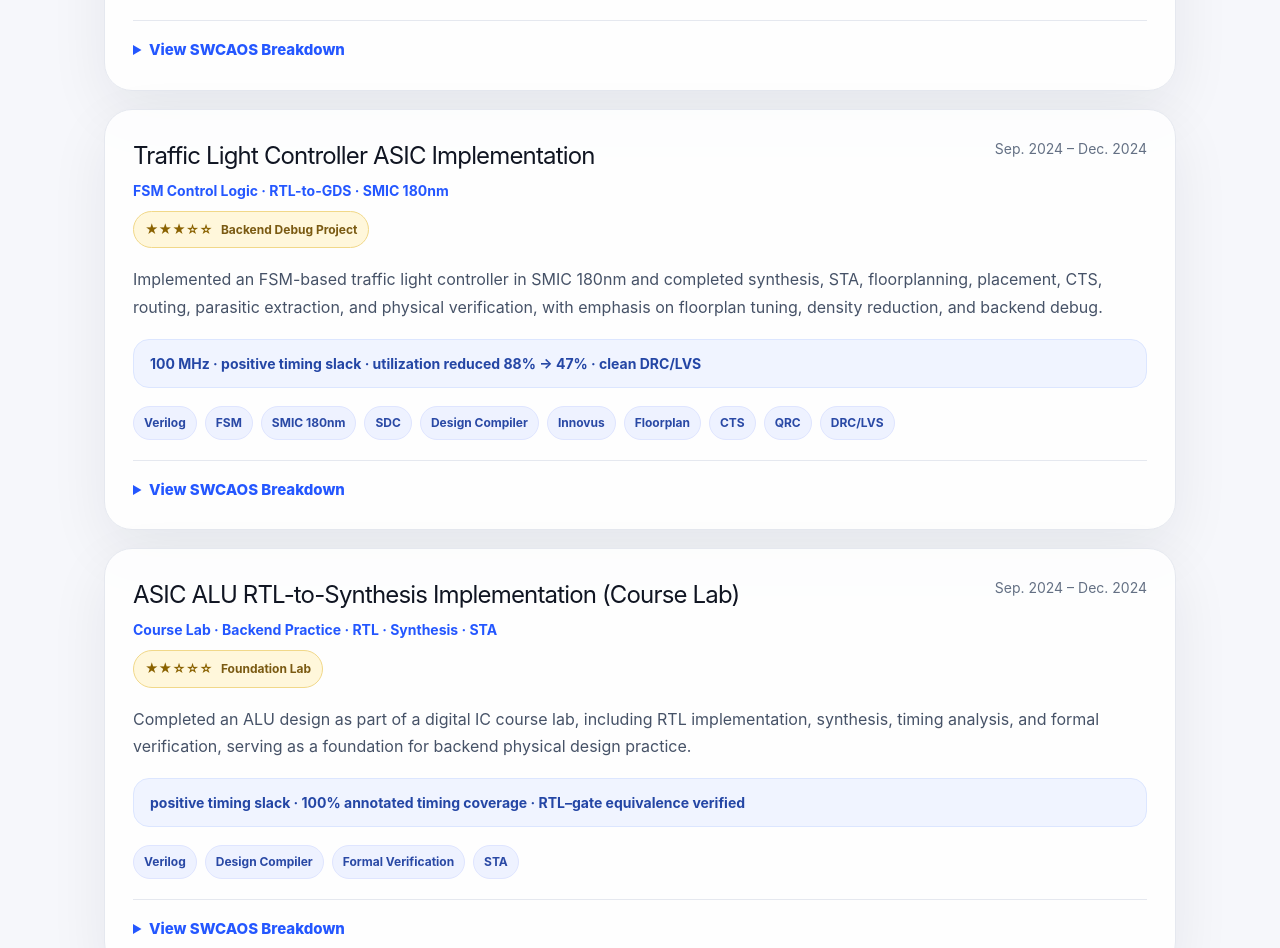
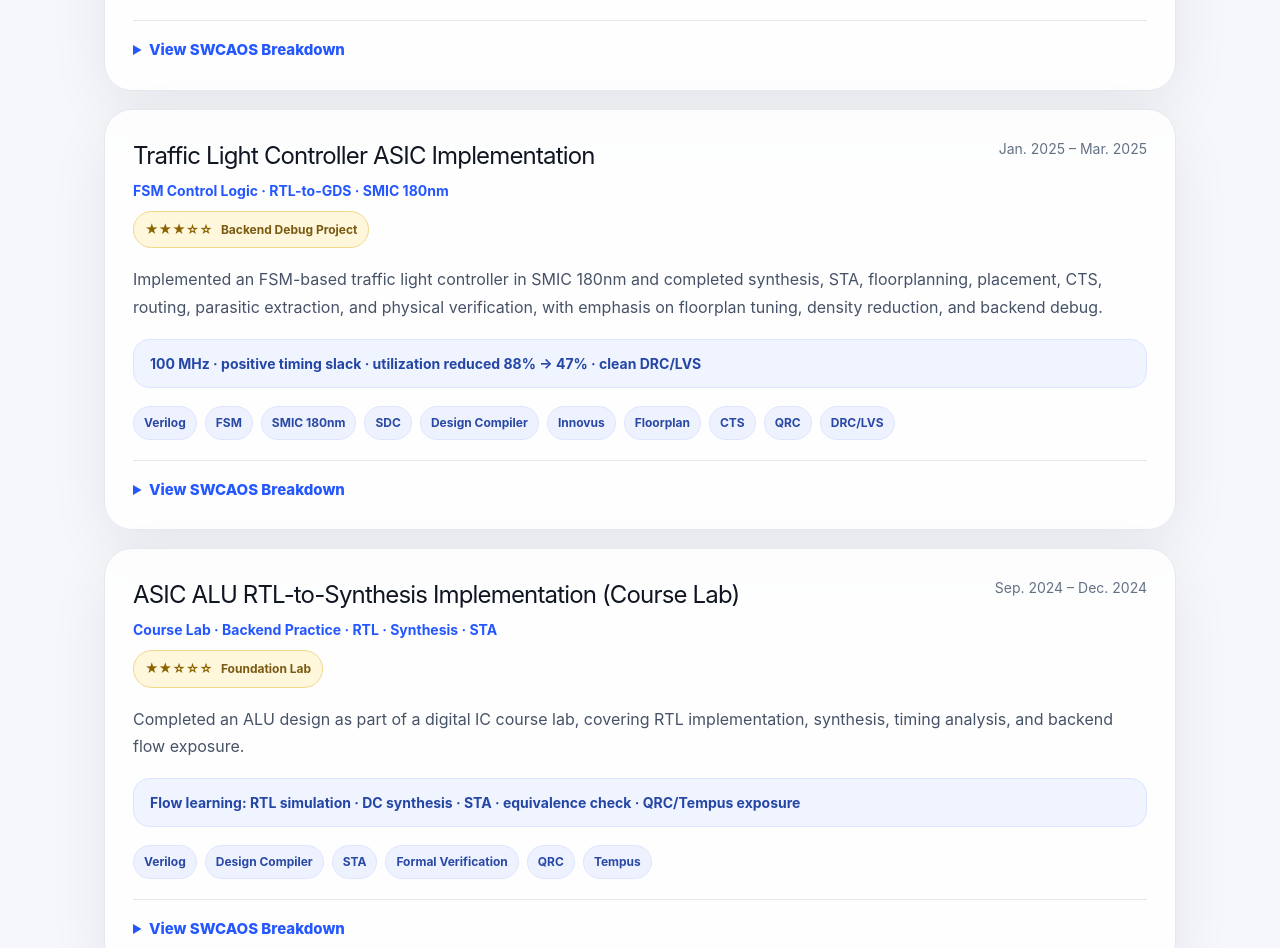
Before and after one commit to yimeng0330/portfolio-site, a React (Vite) app: page / in a window 1280 px wide. Shown: the part 1700-2648 px from the top of the page. Built offline with nearby package versions, Linux system fonts and the light colour scheme.

Commit message:
Update App.jsx

```diff
--- a/src/App.jsx
+++ b/src/App.jsx
@@ -45,7 +45,7 @@ const projects = [
   {
     title: "Traffic Light Controller ASIC Implementation",
     type: "FSM Control Logic · RTL-to-GDS · SMIC 180nm",
-    period: "Sep. 2024 – Dec. 2024",
+    period: "Jan. 2025 – Mar. 2025",
     weight: "★★★☆☆",
     weightLabel: "Backend Debug Project",
     tags: [
@@ -85,24 +85,24 @@ const projects = [
       period: "Sep. 2024 – Dec. 2024",
       weight: "★★☆☆☆",
       weightLabel: "Foundation Lab",
-    tags: ["Verilog", "Design Compiler", "Formal Verification", "STA"],
+      tags: ["Verilog", "Design Compiler", "STA", "Formal Verification", "QRC", "Tempus"],
       metrics:
-      "positive timing slack · 100% annotated timing coverage · RTL–gate equivalence verified",
+        "Flow learning: RTL simulation · DC synthesis · STA · equivalence check · QRC/Tempus exposure",
       description:
-      "Completed an ALU design as part of a digital IC course lab, including RTL implementation, synthesis, timing analysis, and formal verification, serving as a foundation for backend physical design practice.",
+        "Completed an ALU design as part of a digital IC course lab, covering RTL implementation, synthesis, timing analysis, and backend flow exposure.",
       swcaos: {
         situation:
-        "Completed an ALU design as part of a digital IC course lab, focusing on understanding RTL-to-synthesis flow and timing analysis fundamentals.",
+          "Completed an ALU design as part of a digital IC course lab to understand the end-to-end ASIC design flow from RTL to post-layout verification.",
         what:
-        "Designed ALU RTL and testbench in Verilog, performed synthesis using Design Compiler, developed SDC constraints, and conducted STA and formal equivalence verification.",
+          "Designed ALU RTL and testbench in Verilog and went through simulation, synthesis, timing analysis, equivalence checking, parasitic extraction, and physical implementation stages.",
         challenge:
-        "Ensuring timing closure under defined constraints and maintaining equivalence between RTL and synthesized netlist.",
+          "As an early course lab, the main challenge was limited familiarity with the ASIC toolchain and backend flow. I initially did not fully understand the purpose of each stage, including why RTL simulation, synthesis, formal verification, STA, parasitic extraction, physical implementation, and DRC/LVS were performed separately.",
         action:
-        "Built SDC constraints, analyzed timing paths, iteratively optimized slack during synthesis, and used formal verification to validate RTL-to-gate equivalence.",
+          "Worked through the ALU flow step by step: completed RTL/testbench simulation using VCS and DVE, ran Design Compiler synthesis with timing constraints, checked timing slack, used equivalence checking scripts for RTL-to-gate validation, performed QRC parasitic extraction, analyzed timing reports in Tempus, and practiced Innovus-based physical implementation and layout verification. Reviewed scripts and reports to understand data flow across stages, including RTL, netlist, SDC, SPEF, and timing reports.",
         outcome:
-        "Achieved positive timing slack, full annotated timing coverage, and successful RTL–gate equivalence verification.",
+          "Built a clear end-to-end understanding of the digital ASIC implementation flow from RTL to post-layout verification, and learned how each EDA stage contributes to functional correctness, timing closure, and physical realizability.",
         significance:
-        "Built foundational understanding of digital backend flow, timing constraints, and verification, forming the basis for more advanced physical design projects.",
+          "Established a solid foundation for backend physical design, which directly enabled later independent projects such as the Traffic Light Controller, where I applied the flow to solve real backend issues including floorplan tuning, congestion reduction, and utilization optimization.",
     },
   },
   {
```
Lines whose indentation alone changed are shown as unchanged.
